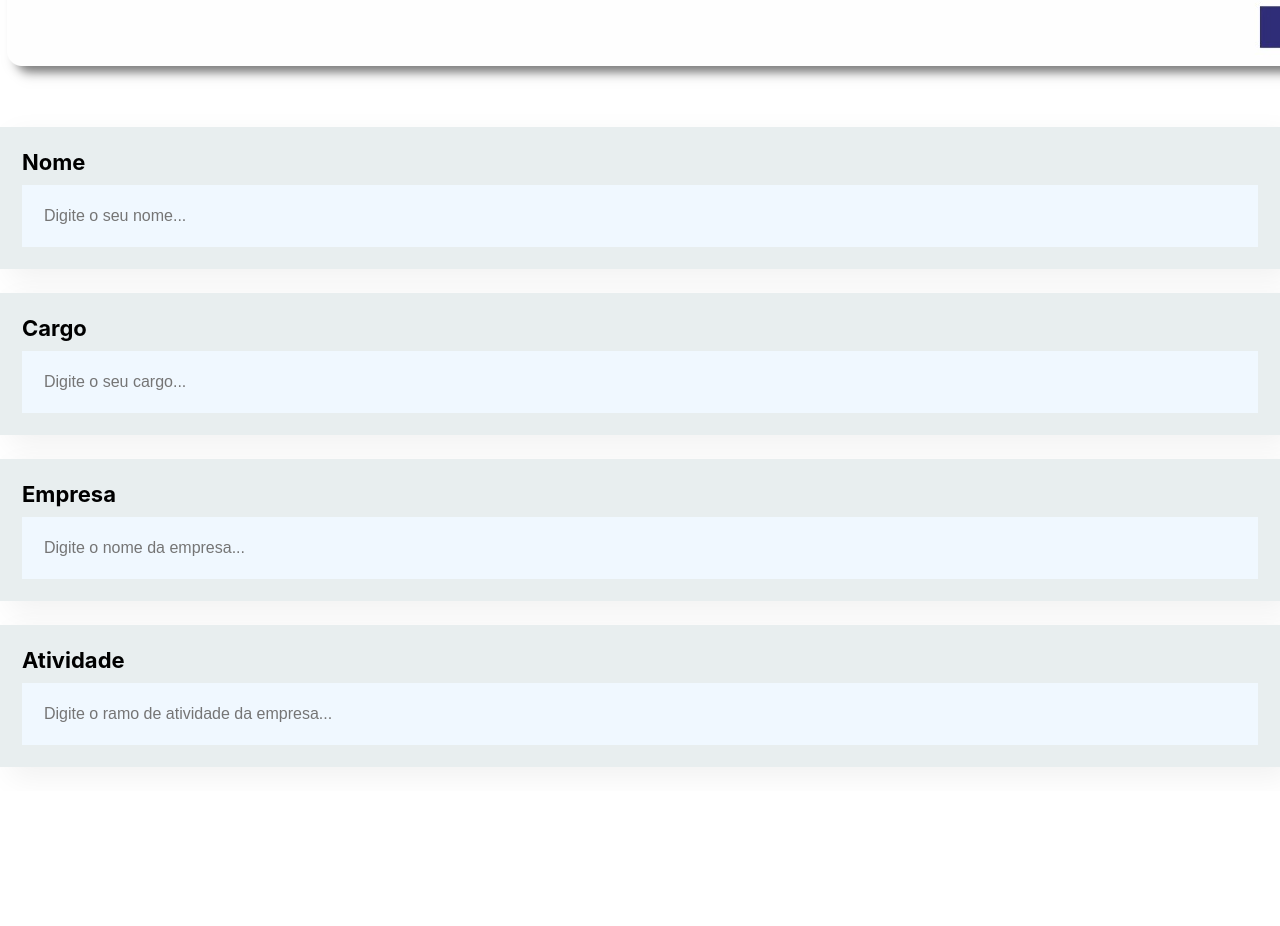
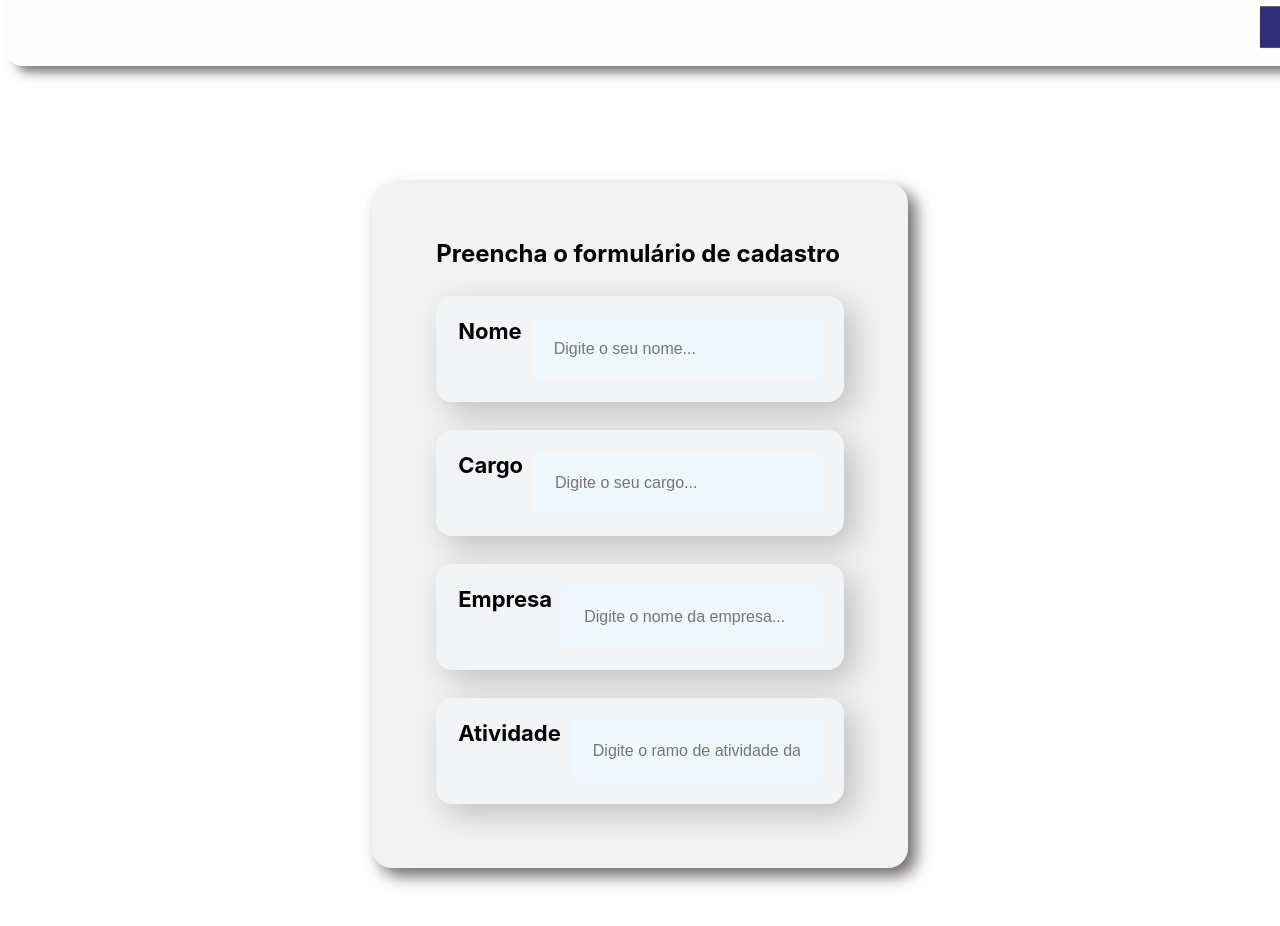
Before and after one commit to alanmulero/React-Alura, a React (Create React App) app: page / in a window 1280 px wide. Shown: the part 440-1366 px from the top of the page. Before the commit the page ends 1231 px from the top, so only its background shows below. Built offline with nearby package versions, Linux system fonts and the light colour scheme.

Commit message:
primeira fase pronta

```diff
--- a/src/App.js
+++ b/src/App.js
@@ -1,15 +1,13 @@
 
 
 import Banner from './componentes/Banner/Index';
-import CampoTexto from './componentes/CampoTexto';
+import Formulario from "./componentes/Formulario";
+
 function App() {
   return (
     <div className="App">
       <Banner />
-        <CampoTexto  label="Nome" placeholder={"Digite o seu nome"} />
-        <CampoTexto  label={"Cargo"} placeholder={"Digite o seu cargo"}/>
-        <CampoTexto  label={"Empresa"} placeholder={"Digite o nome da empresa"}/>
-        <CampoTexto  label={"Atividade"} placeholder={"Digite o ramo de atividade da empresa"}/>
+      <Formulario />
 
     </div>
   );
--- a/src/componentes/CampoTexto/CampoTexto.css
+++ b/src/componentes/CampoTexto/CampoTexto.css
@@ -1,11 +1,14 @@
 .campoTexto{
-    margin: 24px 0;
+    margin: 28px 0;
     box-sizing: border-box;
+    display: flex;
     width: 100%;
-    background-color: #e8eeef;
+
+    border-radius: 16px;
+    background-color: #f3f4f5;
     font-size: 22px;
     padding: 22px;
-    box-shadow: 10px 10px 30px rgba(0, 0, 0, 0.06);
+    box-shadow: 10px 10px 30px rgba(0, 0, 0, 0.21);
 
 
 }
@@ -14,6 +17,7 @@
     font-weight: bold;
     display: block;
     margin-bottom: 10px;
+    margin-right: 10px;
     font-size: 22px;
 }
 
--- /dev/null
+++ b/src/componentes/Formulario/Formulario.css
@@ -0,0 +1,13 @@
+.formulario{
+    display: flex;
+    justify-content: center;
+    margin: 80px 0px;
+}
+
+.formulario-form{
+    max-width: 80%;
+    background-color: #f2f2f2;
+    border-radius: 20px;
+    padding: 36px 64px;
+    box-shadow: 8px 8px 16px #6e6a6a;
+}
--- /dev/null
+++ b/src/componentes/Formulario/index.js
@@ -0,0 +1,24 @@
+import './Formulario.css'
+import CampoTexto from "../CampoTexto";
+
+const Formulario = () => {
+    return (
+        <section className="formulario">
+
+            <form className="formulario-form">
+                <h2>Preencha o formulário de cadastro</h2>
+                <CampoTexto label="Nome" placeholder={"Digite o seu nome"}/>
+                <CampoTexto label={"Cargo"} placeholder={"Digite o seu cargo"}/>
+                <CampoTexto label={"Empresa"} placeholder={"Digite o nome da empresa"}/>
+                <CampoTexto label={"Atividade"} placeholder={"Digite o ramo de atividade da empresa"}/>
+
+
+            </form>
+
+
+        </section>
+
+
+    )
+}
+export default Formulario;
```
